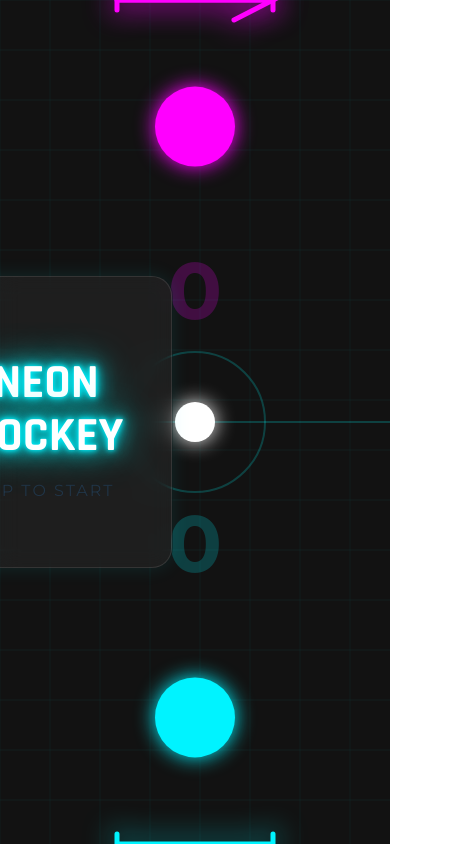
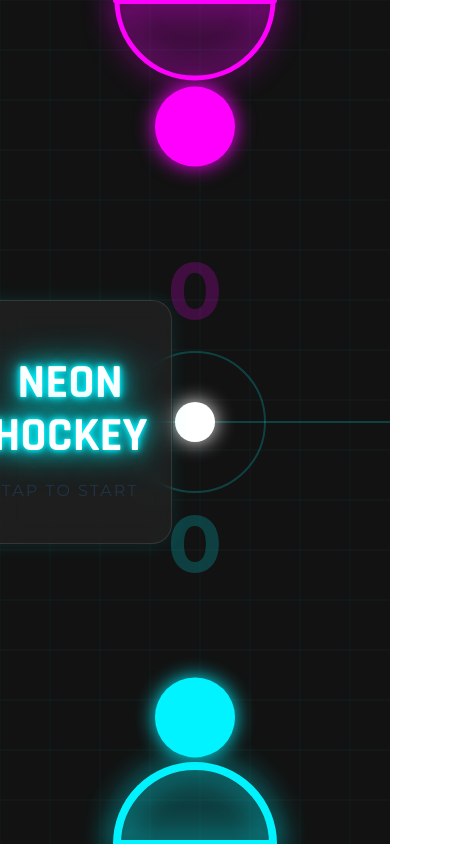
Before and after one commit to Bhimana-Kamalesh/Air-Hockey-, a website built with Vite: page index.html in a window 390 px wide. Shown: the whole page, 470 px wide, since content can reach past the window. Built offline with nearby package versions, Linux system fonts and the light colour scheme.

Commit message:
Redesign goals and fix mobile UI layout

```diff
--- a/src/Renderer.ts
+++ b/src/Renderer.ts
@@ -142,44 +142,48 @@ export class Renderer {
 
     drawGoals() {
         const goalWidth = this.canvas.width * 0.4;
-        const goalLeft = (this.canvas.width - goalWidth) / 2;
+        const goalRadius = goalWidth / 2;
+        const centerX = this.canvas.width / 2;
 
-        // Save context for glow
         this.ctx.save();
-        this.ctx.shadowBlur = 30;
-        this.ctx.shadowColor = '#00f3ff';
-        this.ctx.strokeStyle = '#00f3ff';
         this.ctx.lineWidth = 5;
         this.ctx.lineCap = 'round';
 
         // Top Goal (Player 2 - Magenta)
+        this.ctx.shadowBlur = 30;
         this.ctx.shadowColor = '#ff00ff';
         this.ctx.strokeStyle = '#ff00ff';
+        this.ctx.fillStyle = 'rgba(255, 0, 255, 0.1)';
+
         this.ctx.beginPath();
-        this.ctx.moveTo(goalLeft, 0);
-        this.ctx.lineTo(goalLeft + goalWidth, 0);
-        // Maybe a small arc inwards?
-        this.ctx.quadraticCurveTo(goalLeft + goalWidth / 2, 40, goalLeft + goalWidth, 0);
-        // Actually simple line or brackets looks cleaner for Cyberpunk?
-        // Let's do a glowing bracket
+        // Draw semi-circle arc
+        this.ctx.arc(centerX, 0, goalRadius, 0, Math.PI, false);
+        this.ctx.stroke();
+        this.ctx.fill();
+
+        // Goal Line (Thicker)
+        this.ctx.beginPath();
+        this.ctx.moveTo(centerX - goalRadius, 0);
+        this.ctx.lineTo(centerX + goalRadius, 0);
+        this.ctx.lineWidth = 8;
         this.ctx.stroke();
 
-        this.ctx.beginPath();
-        this.ctx.moveTo(goalLeft, 10);
-        this.ctx.lineTo(goalLeft, 0);
-        this.ctx.lineTo(goalLeft + goalWidth, 0);
-        this.ctx.lineTo(goalLeft + goalWidth, 10);
-        this.ctx.stroke();
 
         // Bottom Goal (Player 1 - Cyan)
         this.ctx.shadowColor = '#00f3ff';
         this.ctx.strokeStyle = '#00f3ff';
+        this.ctx.fillStyle = 'rgba(0, 243, 255, 0.1)';
 
         this.ctx.beginPath();
-        this.ctx.moveTo(goalLeft, this.canvas.height - 10);
-        this.ctx.lineTo(goalLeft, this.canvas.height);
-        this.ctx.lineTo(goalLeft + goalWidth, this.canvas.height);
-        this.ctx.lineTo(goalLeft + goalWidth, this.canvas.height - 10);
+        this.ctx.arc(centerX, this.canvas.height, goalRadius, Math.PI, 0, false);
+        this.ctx.stroke();
+        this.ctx.fill();
+
+        // Goal Line
+        this.ctx.beginPath();
+        this.ctx.moveTo(centerX - goalRadius, this.canvas.height);
+        this.ctx.lineTo(centerX + goalRadius, this.canvas.height);
+        this.ctx.lineWidth = 8;
         this.ctx.stroke();
 
         this.ctx.restore();
--- a/src/style.css
+++ b/src/style.css
@@ -66,6 +66,26 @@ body {
   text-align: center;
   box-shadow: 0 0 20px rgba(0, 243, 255, 0.1);
   pointer-events: auto;
+  max-width: 90%;
+  width: auto;
+  box-sizing: border-box;
+}
+
+@media (max-width: 600px) {
+  .glass-panel {
+    padding: 1.5rem;
+    width: 90%;
+  }
+
+  .neon-text {
+    font-size: 2rem;
+  }
+
+  .neon-btn {
+    width: 100%;
+    font-size: 1rem;
+    padding: 12px;
+  }
 }
 
 .neon-text {
```
